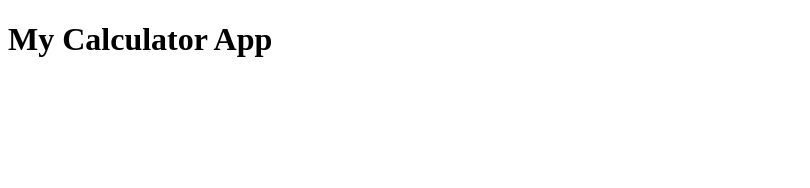
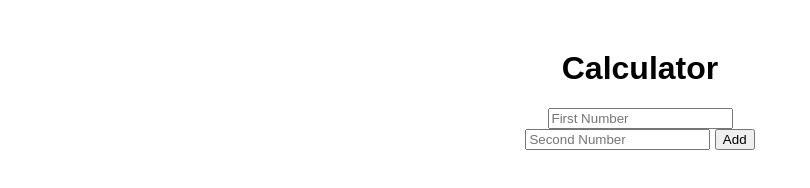
Before and after one commit to safagitclass-cmyk/Calculator-App, a plain HTML site: page index.html in a window 1280 px wide. Shown: the whole page, without its empty margins (0-810 px from the left). Drawn offline with Linux system fonts and the light colour scheme.

Commit message:
Added Calculator Code

```diff
--- a/index.html
+++ b/index.html
@@ -1,8 +1,23 @@
 <!DOCTYPE html>
 <html>
-    <title> Calculator Test</title>
-    <head>
-    <body>
-        <h1> My Calculator App</h1>
-    </body>
+<head>
+    <title>Calculator</title>
+    <link rel="stylesheet" href="style.css">
+</head>
+<body>
+
+<div class="calculator">
+    <h1>Calculator</h1>
+
+    <input type="number" id="num1" placeholder="First Number">
+    <input type="number" id="num2" placeholder="Second Number">
+
+    <button onclick="add()">Add</button>
+
+    <h2 id="result"></h2>
+</div>
+
+<script src="script.js"></script>
+
+</body>
 </html>
--- a/script.js
+++ b/script.js
@@ -0,0 +1,7 @@
+function add(){
+    let a = Number(document.getElementById("num1").value);
+    let b = Number(document.getElementById("num2").value);
+
+    document.getElementById("result").innerHTML =
+        "Result = " + (a + b);
+}
--- a/style.css
+++ b/style.css
@@ -0,0 +1,10 @@
+body{
+    font-family: Arial;
+    text-align:center;
+    margin-top:50px;
+}
+
+.calculator{
+    width:300px;
+    margin:auto;
+}
```
